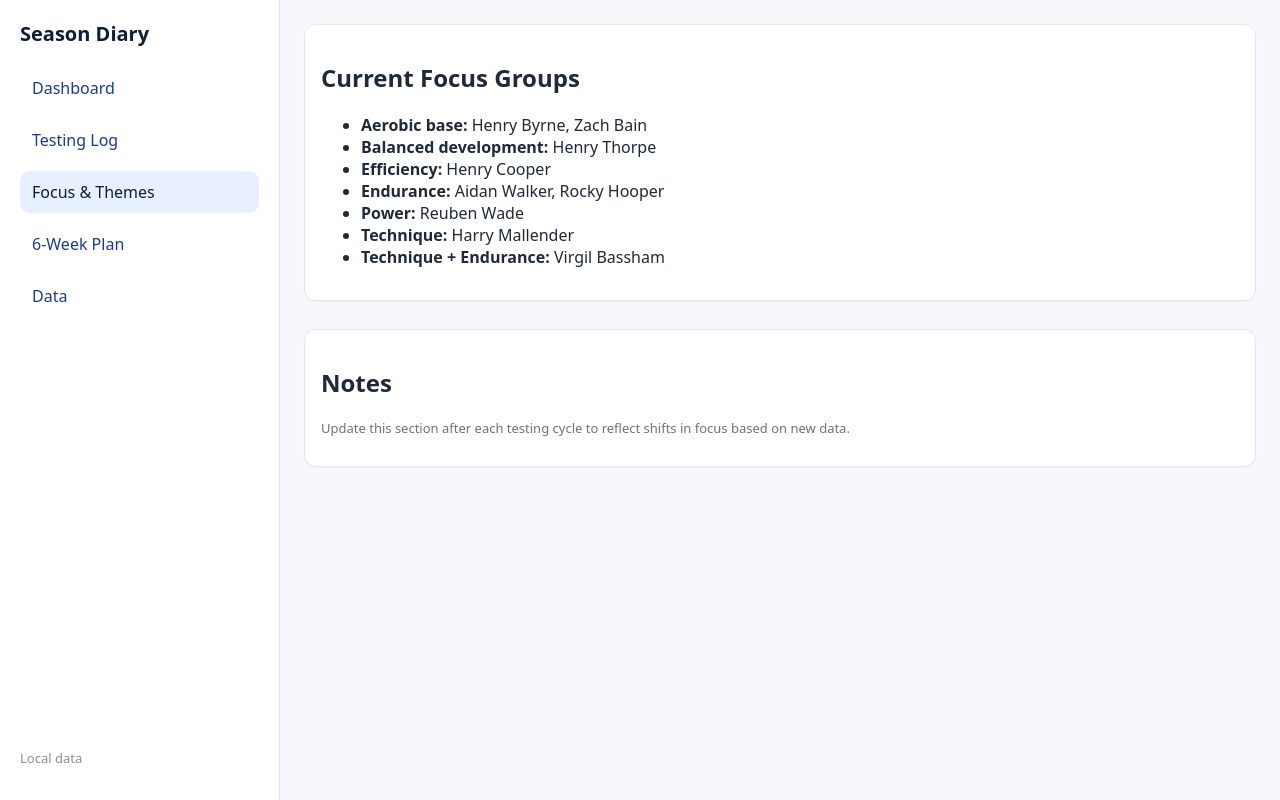
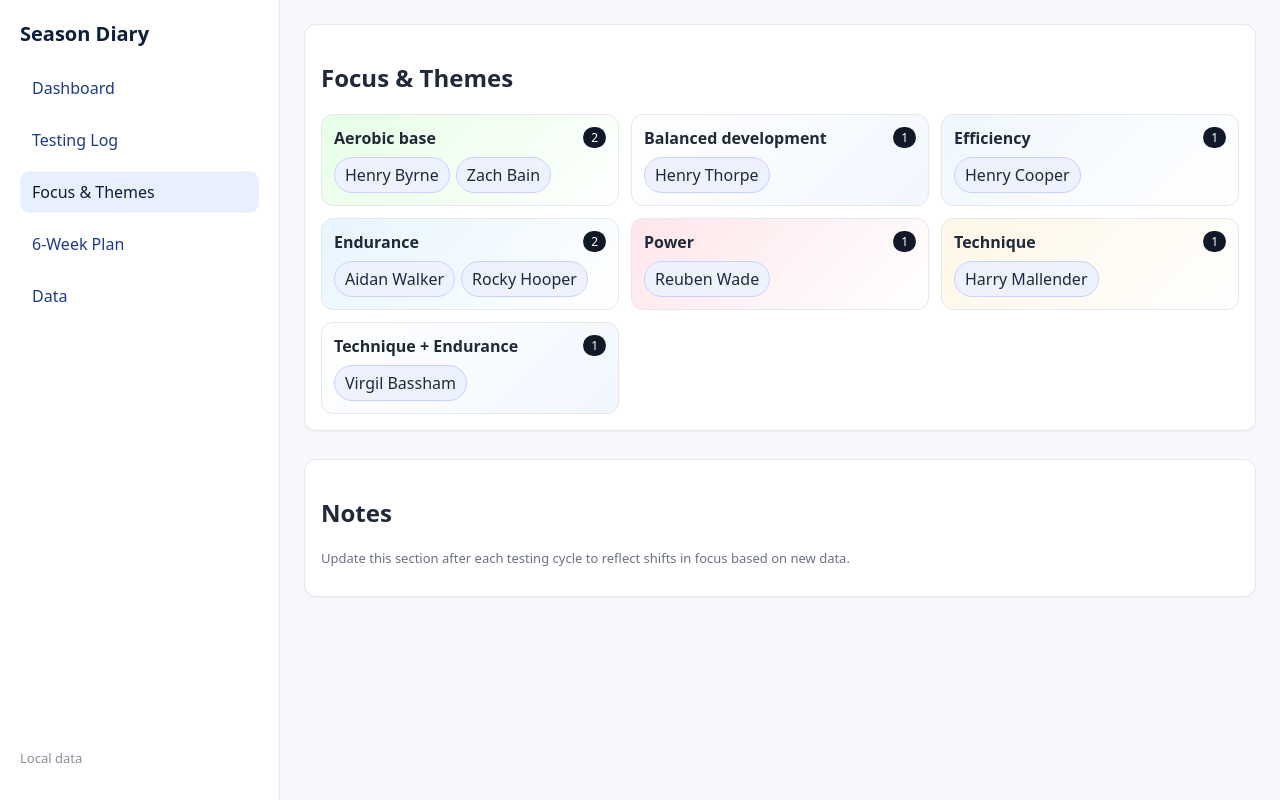
Before and after one commit to mk6488/season-diary-web-starter, a React (Vite) app: page /themes in a window 1280 px wide. Built offline with nearby package versions, Linux system fonts and the light colour scheme; no server answers; the database is empty.

Commit message:
Themes UI: themed cards with counts and name chips; new styles for a more engaging layout

```diff
--- a/src/routes/Themes.jsx
+++ b/src/routes/Themes.jsx
@@ -10,21 +10,29 @@ export default function Themes(){
     byFocus.get(label).push(a.name);
   }
   const groups = Array.from(byFocus.entries())
-    .map(([label, names]) => ({ label, names: names.slice().sort((a,b)=>a.localeCompare(b)) }))
+    .map(([label, names]) => ({ label, count: names.length, names: names.slice().sort((a,b)=>a.localeCompare(b)) }))
     .sort((a,b)=> a.label.localeCompare(b.label));
 
   return (
     <div className="grid">
       <div className="card">
-        <h2>Current Focus Groups</h2>
+        <h2>Focus & Themes</h2>
         {groups.length === 0 ? (
           <p className="small">No athletes available.</p>
         ) : (
-          <ul>
+          <div className="themes-grid">
             {groups.map(g => (
-              <li key={g.label}><strong>{g.label}:</strong> {g.names.join(', ')}</li>
+              <div key={g.label} className={`theme theme-${slug(g.label)}`}>
+                <div className="theme-head">
+                  <h3>{g.label}</h3>
+                  <span className="badge">{g.count}</span>
+                </div>
+                <div className="chips">
+                  {g.names.map(n => <span key={n} className="chip">{n}</span>)}
+                </div>
+              </div>
             ))}
-          </ul>
+          </div>
         )}
       </div>
       <div className="card">
@@ -34,3 +42,7 @@ export default function Themes(){
     </div>
   )
 }
+
+function slug(s){
+  return s.toLowerCase().replace(/[^a-z0-9]+/g,'-').replace(/(^-|-$)/g,'');
+}
--- a/src/routes/styles.css
+++ b/src/routes/styles.css
@@ -82,6 +82,20 @@ tr.pr td{background:linear-gradient(90deg, rgba(16,185,129,.12), transparent)}
 .mono{font-family:ui-monospace,SFMono-Regular,Menlo,Monaco,Consolas,monospace}
 .small{color:#6b7280;font-size:13px}
 
+/* Themes */
+.themes-grid{display:grid;grid-template-columns:repeat(auto-fit,minmax(260px,1fr));gap:12px}
+.theme{border:1px solid var(--line);border-radius:12px;padding:12px;background:linear-gradient(135deg, rgba(255,255,255,.9), rgba(240,246,255,.9))}
+.theme-head{display:flex;align-items:center;justify-content:space-between;margin-bottom:8px}
+.theme h3{margin:0;font-size:16px}
+.badge{display:inline-block;background:#111827;color:#fff;border-radius:999px;padding:2px 8px;font-size:12px}
+.chips{display:flex;flex-wrap:wrap;gap:6px}
+.chip{padding:6px 10px;border-radius:999px;background:#eef2ff;border:1px solid #c7d2fe}
+.theme.theme-endurance{background:linear-gradient(135deg, #e7f5ff, #ffffff)}
+.theme.theme-aerobic-base{background:linear-gradient(135deg, #e6ffe6, #ffffff)}
+.theme.theme-technique{background:linear-gradient(135deg, #fff7e6, #ffffff)}
+.theme.theme-efficiency{background:linear-gradient(135deg, #f0f7ff, #ffffff)}
+.theme.theme-power{background:linear-gradient(135deg, #ffe6ea, #ffffff)}
+
 /* Toast */
 .toast{
   position:fixed;left:50%;top:16px;transform:translateX(-50%);
```
